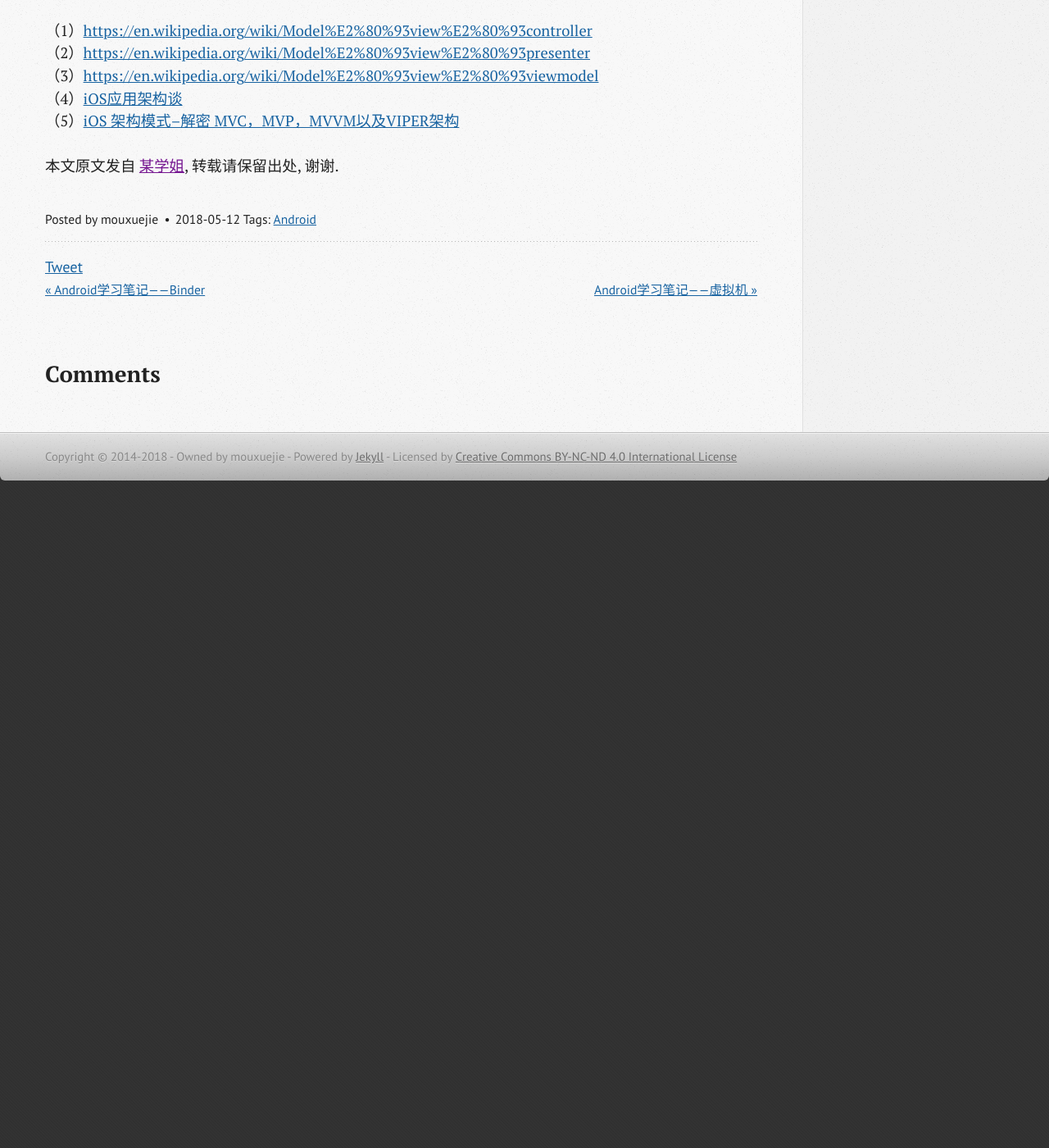
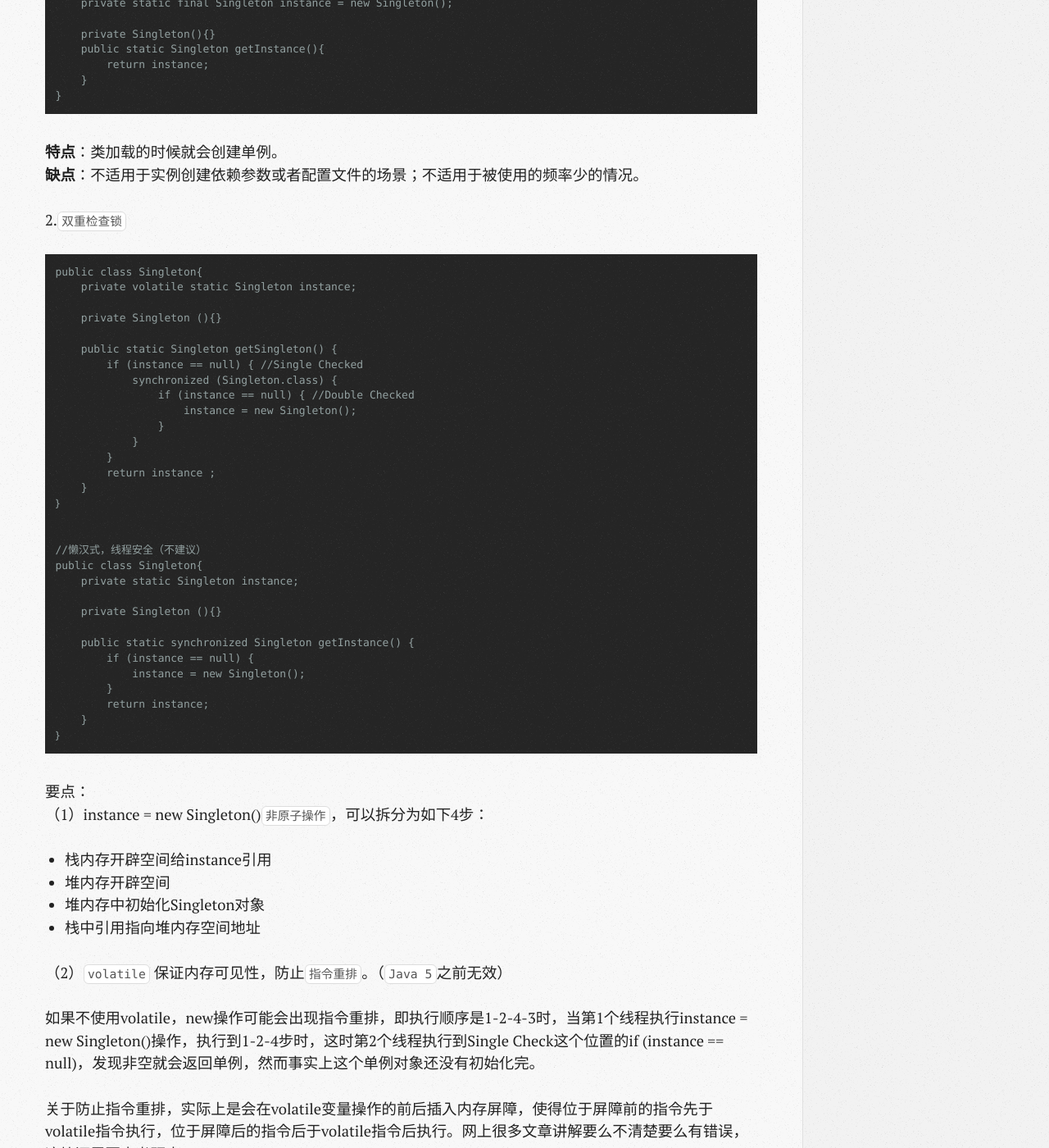
Before and after one commit to wangxinghe/wangxinghe.github.io, a Jekyll site: the page built from _posts/2018-05-12-learning-notes-code-organize.md, in a window 1280 px wide and 1400 px high, scrolled down 4657 px. Shown: the whole window at 82% size. Built offline with Jekyll 4.4.1, drawn with Linux system fonts in a browser that asks for light colours; comment, search, counter and statistics services are not loaded; before the commit the page ends 5287 px from its top, so only the background shows below that; some of the changed text lies outside the part shown.

Commit message:
[update]

```diff
--- a/_posts/2018-05-12-learning-notes-code-organize.md
+++ b/_posts/2018-05-12-learning-notes-code-organize.md
@@ -108,6 +108,110 @@ VIPER：适用于逻辑比较复杂的模块，职责分明。
 
 #### （1）单例模式
 
+主要包括4种类型的写法：`饿汉式`，`双重检查锁`，`静态内部类`，`枚举`。且后面3种都属于懒汉式。
+
+1.`饿汉式` static final field
+
+    public class Singleton{
+        //类加载时就初始化
+        private static final Singleton instance = new Singleton();
+
+        private Singleton(){}
+        public static Singleton getInstance(){
+            return instance;
+        }
+    }
+
+**特点**：类加载的时候就会创建单例。
+**缺点**：不适用于实例创建依赖参数或者配置文件的场景；不适用于被使用的频率少的情况。
+
+2.`双重检查锁`
+
+    public class Singleton{
+        private volatile static Singleton instance;
+
+        private Singleton (){}
+
+        public static Singleton getSingleton() {
+            if (instance == null) { //Single Checked
+                synchronized (Singleton.class) {
+                    if (instance == null) { //Double Checked
+                        instance = new Singleton();
+                    }
+                }
+            }
+            return instance ;
+        }
+    ｝
+
+
+    //懒汉式，线程安全（不建议）
+    public class Singleton{
+        private static Singleton instance;
+
+        private Singleton (){}
+
+        public static synchronized Singleton getInstance() {
+            if (instance == null) {
+                instance = new Singleton();
+            }
+            return instance;
+        }
+    ｝
+
+要点：
+（1）instance = new Singleton()`非原子操作`，可以拆分为如下4步：
+
+- 栈内存开辟空间给instance引用
+- 堆内存开辟空间
+- 堆内存中初始化Singleton对象
+- 栈中引用指向堆内存空间地址
+
+（2）`volatile` 保证内存可见性，防止`指令重排`。（`Java 5`之前无效）
+
+如果不使用volatile，new操作可能会出现指令重排，即执行顺序是1-2-4-3时，当第1个线程执行instance = new Singleton()操作，执行到1-2-4步时，这时第2个线程执行到Single Check这个位置的if (instance == null)，发现非空就会返回单例，然而事实上这个单例对象还没有初始化完。
+
+关于防止指令重排，实际上是会在volatile变量操作的前后插入内存屏障，使得位于屏障前的指令先于volatile指令执行，位于屏障后的指令后于volatile指令后执行。网上很多文章讲解要么不清楚要么有错误，这块还需要查书研究。
+
+3.`静态内部类` static nested class
+
+    public class Singleton {
+        private static class SingletonHolder {
+            private static final Singleton INSTANCE = new Singleton();
+        }
+
+        private Singleton (){}
+
+        public static final Singleton getInstance() {
+            return SingletonHolder.INSTANCE;
+        }
+    }
+
+特点：懒加载，只有在SingletonHolder类被引用时才会完成INSTANCE对象的实例化，利用ClassLoader机制保证线程安全。
+
+
+4.`枚举` Enum
+
+    public enum Singleton{
+        INSTANCE;
+    }
+
+特点：枚举类是在第一次访问时才被实例化，默认线程安全；在`反序列化`时可以自动防止重新创建新的对象。（枚举`Java 5`之后才引入）
+
+延伸：还有一种`登记式单例`，即使用 Map 容器来管理单例模式。
+
+破坏单例模式的场景：
+
+- 序列化
+- 反射
+- 克隆（实现 Cloneable 接口）
+
+
+参考：
+[那些年，我们一起写过的“单例模式”](https://mp.weixin.qq.com/s/wEK3UcHjaHz1x-iXoW4_VQ)
+[如何正确地写出单例模式](http://wuchong.me/blog/2014/08/28/how-to-correctly-write-singleton-pattern/)
+
+
 #### （2）Buildr模式
 
 #### （3）......
```
